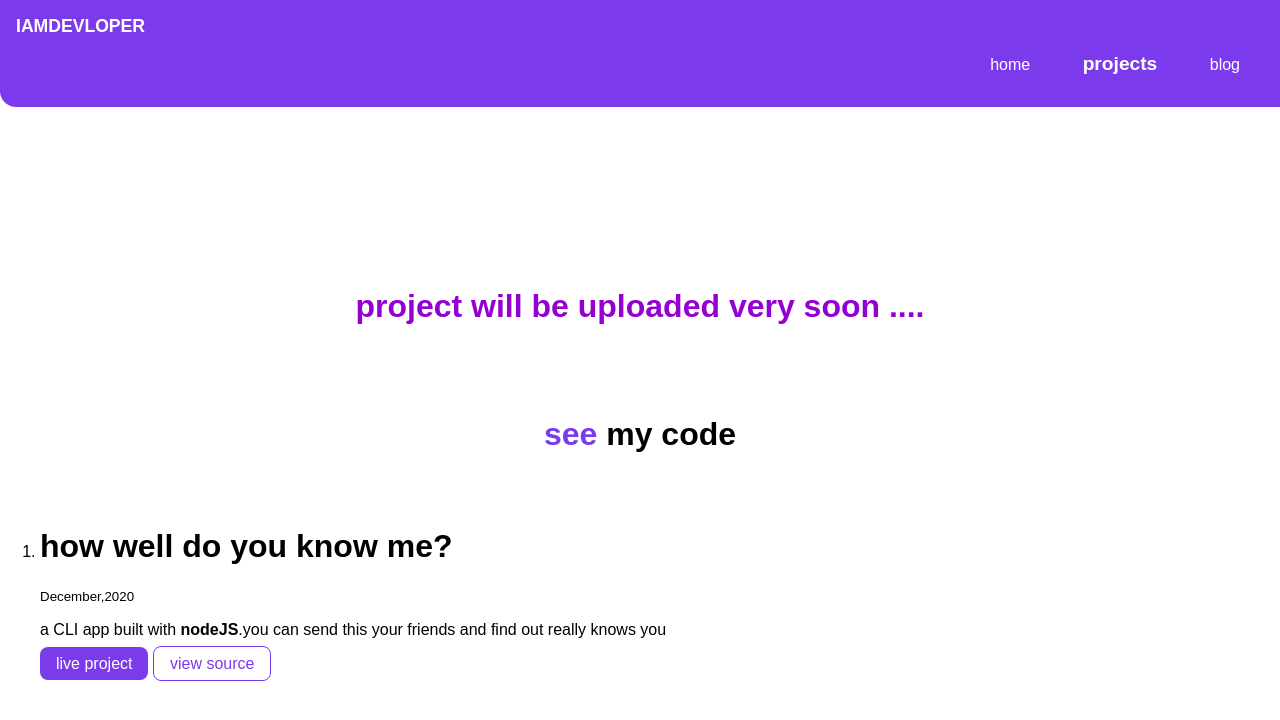
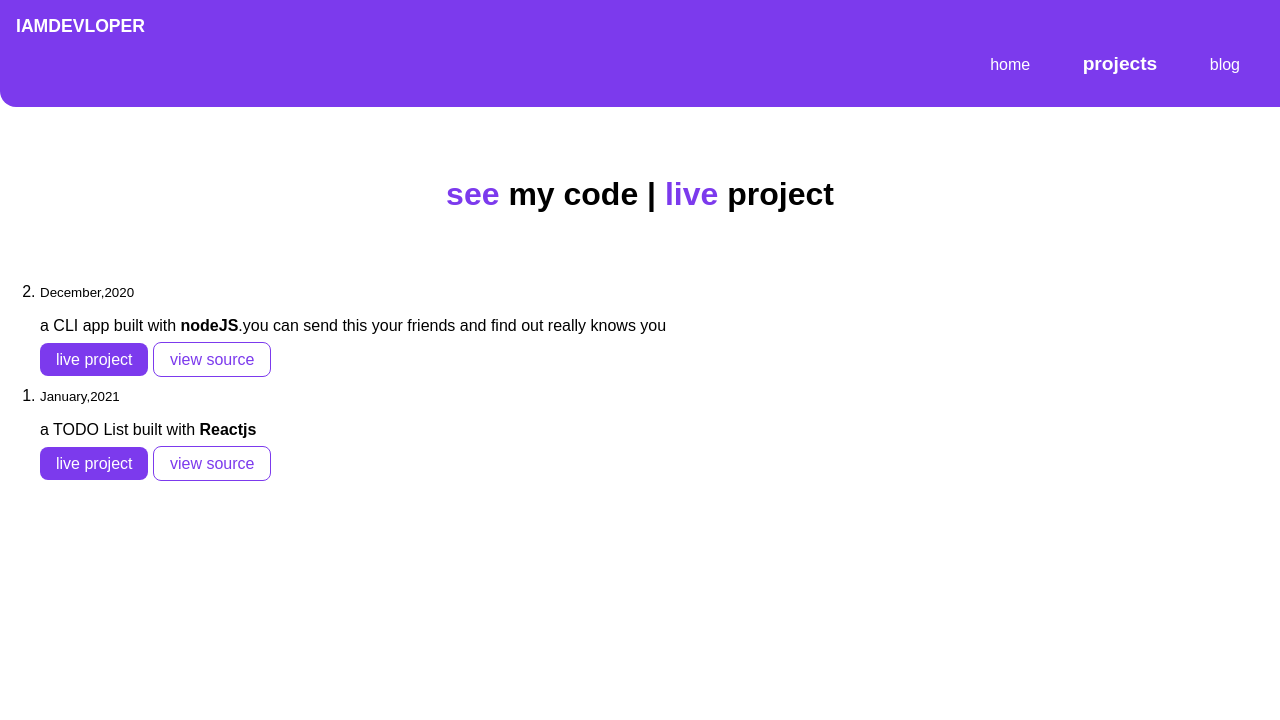
Before and after one commit to smit312/neogcamp-lession-3-live, a plain HTML site: page project.html in a window 1280 px wide. Drawn offline with Linux system fonts and the light colour scheme; a web font is replaced by a local one.

Commit message:
add other project

```diff
--- a/project.html
+++ b/project.html
@@ -25,21 +25,31 @@
     </nav>
 
 
-    <center>
-        <h1 style="color: darkviolet;">
+    <!-- <center>
+         <h1 style="color: darkviolet;">
             <div style="padding-top: 10rem;">project will be uploaded very soon ....</div>
         </h1>
-    </center>
+    </center> -->
     <header class="hero">
-        <h1 class ="hero-heading">see <span class="heading-inverted">my code</span></h1>
+        <h1 class ="hero-heading">see <span class="heading-inverted">my code  |</span>  live <span class="heading-inverted">project </span> </h1>
     </header>
     <ol reversed>
             <li>
-                <h1>how well do you know me?</h1>
+                <!-- <h1>how well do you know me?</h1> -->
                 <small>December,2020</small>
+                <br>
+                <!-- <bold>MARK ONE</bold> -->
                 <p>a CLI app built with <strong >nodeJS</strong>.you can send this your friends and find out really knows you</p>
                 <a class ="link primary-link"href ="https://repl.it/@smitthakkar31/end-game-3?embed=1&output=1#index.js">live project</a>
                 <a class ="link secondary-link"href ="https://github.com/smit312/quiz-CLI">view source</a>
+            </li>
+            <br/>
+
+            <li>
+                <small>January,2021</small>
+                <p>a TODO List built with <strong>Reactjs</strong></p>
+                <a class="link primary-link"  href="https://todo-list-smit.netlify.app/">live project</a>
+                <a class="link secondary-link" href="https://github.com/smit312/todo-react">view source</a>
             </li>
     </ol>
 
```
Also changed, not shown: blogs.html (+1 -1 lines).
